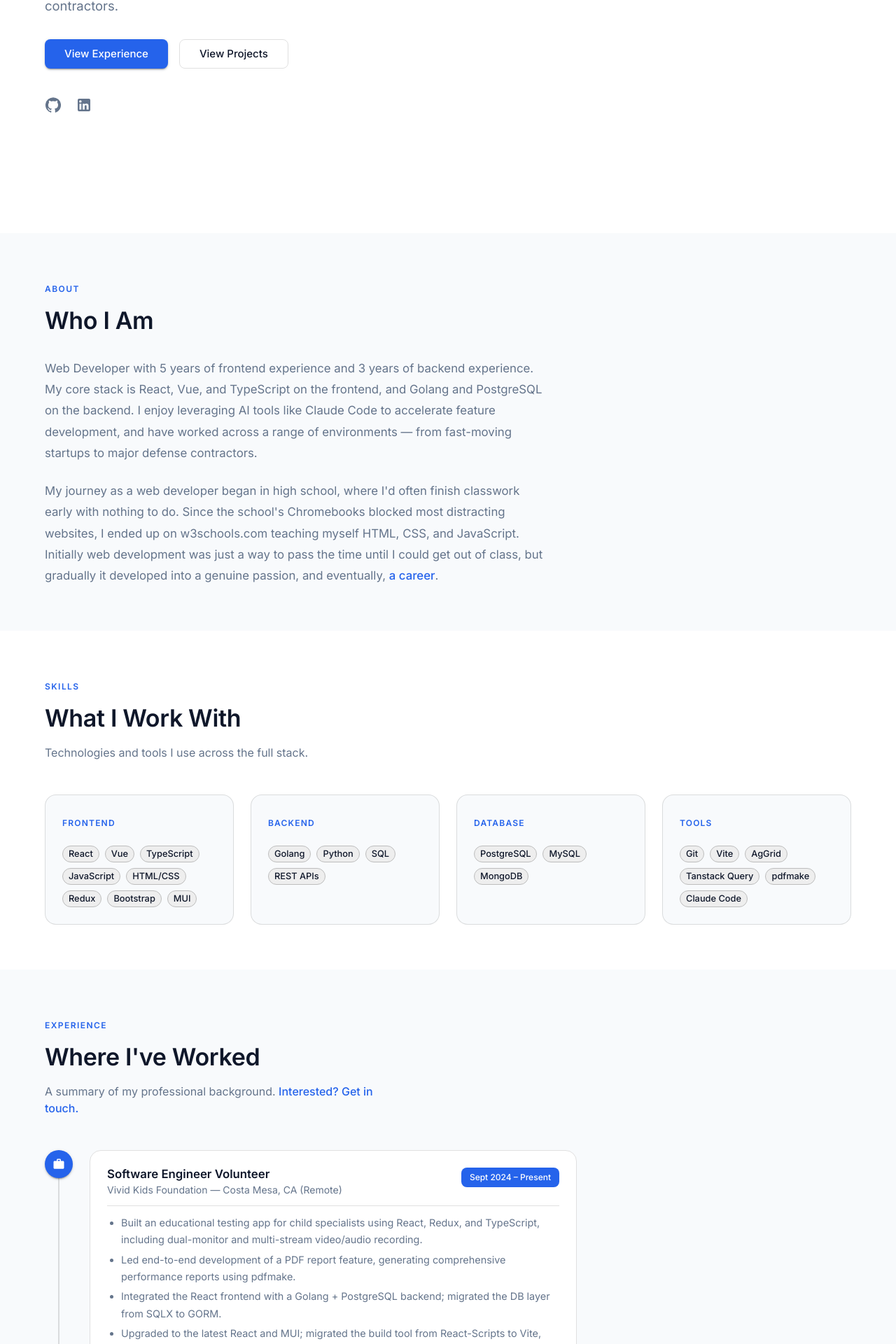
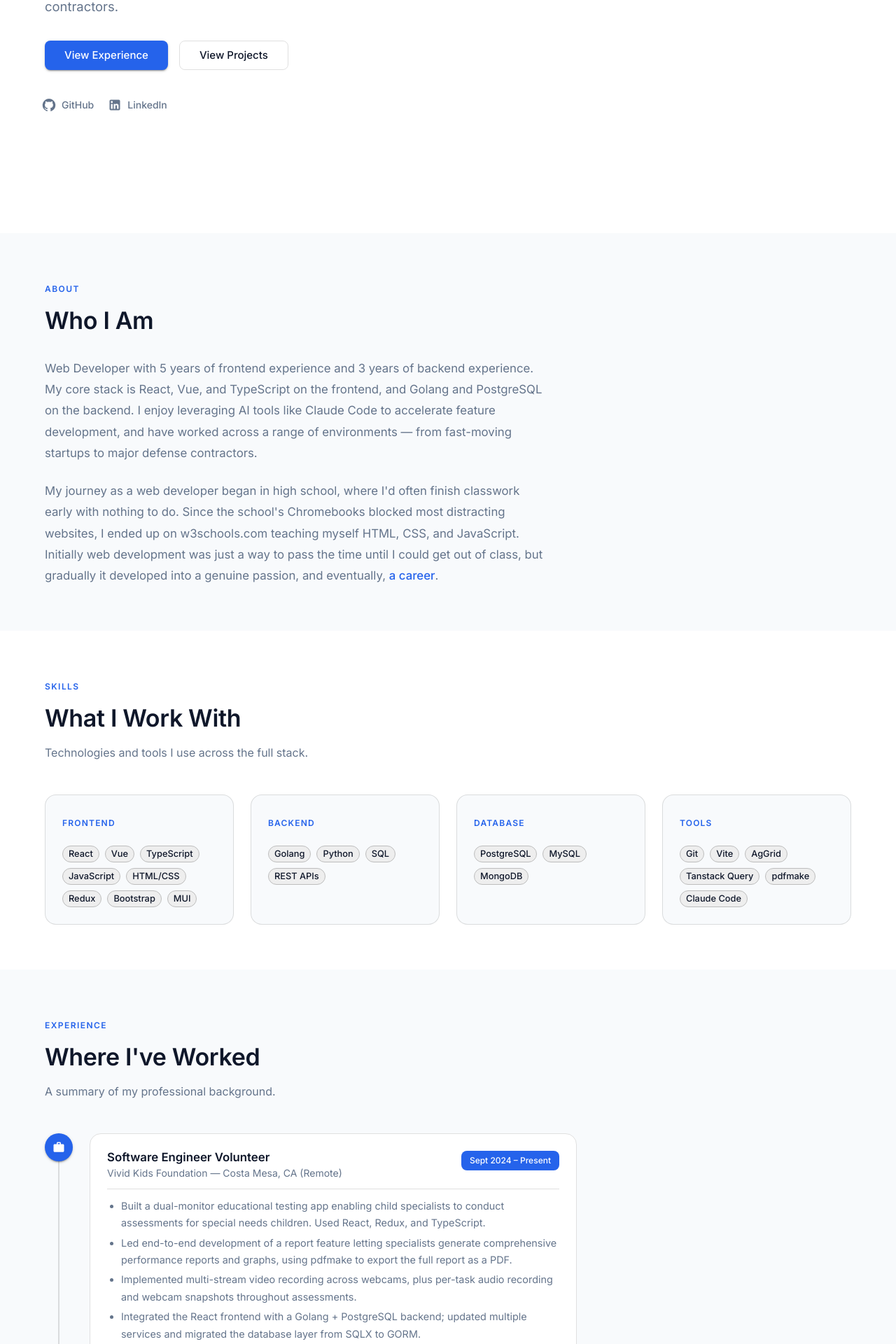
Before and after one commit to atulmi/atul-intro-website, a React (Vite) app: page / in a window 1280 px wide. Shown: the part 435-2355 px from the top of the page at 70% size. Built offline with nearby package versions, Linux system fonts and the light colour scheme.

Commit message:
Minor tweaks + add deployment YAML file

```diff
--- a/src/components/Experience.tsx
+++ b/src/components/Experience.tsx
@@ -33,11 +33,8 @@ export default function Experience() {
           Where I&apos;ve Worked
         </Typography>
 
-        <Typography sx={{ color: "text.secondary", mb: 6, maxWidth: 520 }}>
-          A summary of my professional background.{" "}
-          <Link href="#contact" underline="hover" sx={{ color: "primary.main", fontWeight: 500 }}>
-            Interested? Get in touch.
-          </Link>
+        <Typography sx={{ color: "text.secondary", mb: 6 }}>
+          A summary of my professional background.
         </Typography>
 
         {/* Timeline */}
@@ -147,6 +144,12 @@ export default function Experience() {
             </Box>
           ))}
         </Box>
+
+        <Typography sx={{ color: "text.secondary", mt: 5 }}>
+          <Link href="#contact" underline="hover" sx={{ color: "primary.main", fontWeight: 500 }}>
+            Interested? Get in touch.
+          </Link>
+        </Typography>
       </Container>
     </Box>
   );
--- a/src/components/Footer.tsx
+++ b/src/components/Footer.tsx
@@ -2,7 +2,6 @@ import Box from '@mui/material/Box'
 import Container from '@mui/material/Container'
 import Typography from '@mui/material/Typography'
 import Button from '@mui/material/Button'
-import IconButton from '@mui/material/IconButton'
 import Divider from '@mui/material/Divider'
 import EmailIcon from '@mui/icons-material/Email'
 import GitHubIcon from '@mui/icons-material/GitHub'
@@ -45,26 +44,26 @@ export default function Footer() {
           </Button>
 
           <Box sx={{ display: 'flex', justifyContent: 'center', gap: 1 }}>
-            <IconButton
+            <Button
               component="a"
               href={personal.github}
               target="_blank"
               rel="noopener noreferrer"
-              aria-label="GitHub profile"
-              sx={{ color: 'text.secondary', '&:hover': { color: 'primary.main' } }}
+              startIcon={<GitHubIcon />}
+              sx={{ color: 'text.secondary', '&:hover': { color: 'primary.main', bgcolor: 'transparent' } }}
             >
-              <GitHubIcon />
-            </IconButton>
-            <IconButton
+              GitHub
+            </Button>
+            <Button
               component="a"
               href={personal.linkedin}
               target="_blank"
               rel="noopener noreferrer"
-              aria-label="LinkedIn profile"
-              sx={{ color: 'text.secondary', '&:hover': { color: 'primary.main' } }}
+              startIcon={<LinkedInIcon />}
+              sx={{ color: 'text.secondary', '&:hover': { color: 'primary.main', bgcolor: 'transparent' } }}
             >
-              <LinkedInIcon />
-            </IconButton>
+              LinkedIn
+            </Button>
           </Box>
         </Container>
       </Box>
--- a/src/components/Hero.tsx
+++ b/src/components/Hero.tsx
@@ -2,7 +2,6 @@ import Box from '@mui/material/Box'
 import Container from '@mui/material/Container'
 import Typography from '@mui/material/Typography'
 import Button from '@mui/material/Button'
-import IconButton from '@mui/material/IconButton'
 import GitHubIcon from '@mui/icons-material/GitHub'
 import LinkedInIcon from '@mui/icons-material/LinkedIn'
 import { personal } from '../data/portfolio'
@@ -73,27 +72,27 @@ export default function Hero() {
             </Button>
           </Box>
 
-          <Box sx={{ display: 'flex', gap: 0.5, ml: -1 }}>
-            <IconButton
+          <Box sx={{ display: 'flex', gap: 1, ml: -1 }}>
+            <Button
               component="a"
               href={personal.github}
               target="_blank"
               rel="noopener noreferrer"
-              aria-label="GitHub profile"
-              sx={{ color: 'text.secondary', '&:hover': { color: 'primary.main' } }}
+              startIcon={<GitHubIcon />}
+              sx={{ color: 'text.secondary', '&:hover': { color: 'primary.main', bgcolor: 'transparent' } }}
             >
-              <GitHubIcon />
-            </IconButton>
-            <IconButton
+              GitHub
+            </Button>
+            <Button
               component="a"
               href={personal.linkedin}
               target="_blank"
               rel="noopener noreferrer"
-              aria-label="LinkedIn profile"
-              sx={{ color: 'text.secondary', '&:hover': { color: 'primary.main' } }}
+              startIcon={<LinkedInIcon />}
+              sx={{ color: 'text.secondary', '&:hover': { color: 'primary.main', bgcolor: 'transparent' } }}
             >
-              <LinkedInIcon />
-            </IconButton>
+              LinkedIn
+            </Button>
           </Box>
         </Box>
       </Container>
--- a/src/components/Projects.tsx
+++ b/src/components/Projects.tsx
@@ -54,19 +54,20 @@ export default function Projects() {
                   },
                 }}
               >
-                <CardContent sx={{ flexGrow: 1, p: 3 }}>
+                <CardContent sx={{ flexGrow: 1, p: 3, pb: '12px !important' }}>
                   <Typography variant="h3" sx={{ mb: 1.5, fontSize: '1.1rem' }}>
                     {project.title}
                   </Typography>
 
                   <Typography
                     variant="body2"
-                    sx={{ color: 'text.secondary', lineHeight: 1.7, mb: 2.5 }}
+                    sx={{ color: 'text.secondary', lineHeight: 1.7 }}
                   >
                     {project.description}
                   </Typography>
+                </CardContent>
 
-                  <Box sx={{ display: 'flex', flexWrap: 'wrap', gap: 0.75 }}>
+                <Box sx={{ px: 3, pb: 1.5, display: 'flex', flexWrap: 'wrap', gap: 0.75 }}>
                   {project.tags.map((tag) => (
                     <Chip
                       key={tag}
@@ -82,7 +83,6 @@ export default function Projects() {
                     />
                   ))}
                 </Box>
-                </CardContent>
 
                 <CardActions sx={{ px: 3, pb: 2.5, gap: 1 }}>
                   {project.github && project.github !== '#' && (
--- a/src/data/portfolio.ts
+++ b/src/data/portfolio.ts
@@ -60,23 +60,23 @@ export const projects: Project[] = [
     description:
       "Interactive world map where users click countries to explore random Wikipedia articles. Lets users save Wikipedia summaries as notes or write their own custom country notes.",
     tags: ["React", "TypeScript", "Node.js", "MongoDB"],
-    github: "#",
-    live: "#",
+    github: "https://github.com/atulmi/global-history-app",
+    live: null,
   },
   {
-    title: "Grocer-E",
+    title: "This Portfolio Site",
     description:
-      "Mini grocery shopping website built in an Agile team of 10. Features a React frontend integrated with a Firebase backend for real-time data.",
-    tags: ["React", "Bootstrap", "CSS", "Firebase"],
-    github: "#",
-    live: null,
+      "Personal portfolio built with React, TypeScript, MUI, and Vite. Deployed to GitHub Pages.",
+    tags: ["React", "TypeScript", "MUI", "Vite"],
+    github: "https://github.com/atulmi/atul-intro-site",
+    live: "https://atulmi.github.io/atul-intro-site/",
   },
   {
     title: "PDF Toolkit",
     description:
       "Two Python utilities: one generates a spreadsheet of all PDFs in a folder with page counts; the other produces customizable note-taking templates with adjustable heading granularity.",
     tags: ["Python"],
-    github: "#",
+    github: "https://github.com/atulmi/atul-personal-projects",
     live: null,
   },
 ];
@@ -94,9 +94,10 @@ export const experience: ExperienceItem[] = [
     company: "Vivid Kids Foundation — Costa Mesa, CA (Remote)",
     period: "Sept 2024 – Present",
     bullets: [
-      "Built an educational testing app for child specialists using React, Redux, and TypeScript, including dual-monitor and multi-stream video/audio recording.",
-      "Led end-to-end development of a PDF report feature, generating comprehensive performance reports using pdfmake.",
-      "Integrated the React frontend with a Golang + PostgreSQL backend; migrated the DB layer from SQLX to GORM.",
+      "Built a dual-monitor educational testing app enabling child specialists to conduct assessments for special needs children. Used React, Redux, and TypeScript.",
+      "Led end-to-end development of a report feature letting specialists generate comprehensive performance reports and graphs, using pdfmake to export the full report as a PDF.",
+      "Implemented multi-stream video recording across webcams, plus per-task audio recording and webcam snapshots throughout assessments.",
+      "Integrated the React frontend with a Golang + PostgreSQL backend; updated multiple services and migrated the database layer from SQLX to GORM.",
       "Upgraded to the latest React and MUI; migrated the build tool from React-Scripts to Vite, cutting build time from 2 min to ~5 sec.",
     ],
   },
@@ -125,9 +126,11 @@ export const experience: ExperienceItem[] = [
     company: "NeuroLeap Corp — San Jose, CA (Remote)",
     period: "May 2020 – Dec 2022",
     bullets: [
-      "Built an educational testing app with React, Redux, and TypeScript for cognitive and motor skill assessments, collaborating with 10 interns.",
-      "Developed an admin dashboard using Vue and Bootstrap for creating and deploying custom exams.",
-      "Updated Golang REST APIs and PostgreSQL schemas, focusing on authentication (login, registration, password recovery).",
+      "Built an educational testing app with React, Redux, and TypeScript for assessing children's cognitive, language, and motor skills, collaborating with a team of 10 interns.",
+      "Developed an admin dashboard with Vue and Bootstrap for creating and deploying custom exams to assess and improve child performance.",
+      "Built an informational website for parents of special needs children using Vue, Vuex, and CSS.",
+      "Updated Golang REST APIs and PostgreSQL schemas focusing on authentication (login, registration, password recovery); integrated backend changes with the React and Vue frontends.",
+      "Wrote technical onboarding documentation to resolve common setup issues for new interns, reducing onboarding time; assisted interns with coding tasks and machine setup.",
     ],
   },
 ];
```
Also changed, not shown: src/components/FloatingContact.tsx (added, +41 -0 lines). Lines whose indentation alone changed are shown as unchanged.
